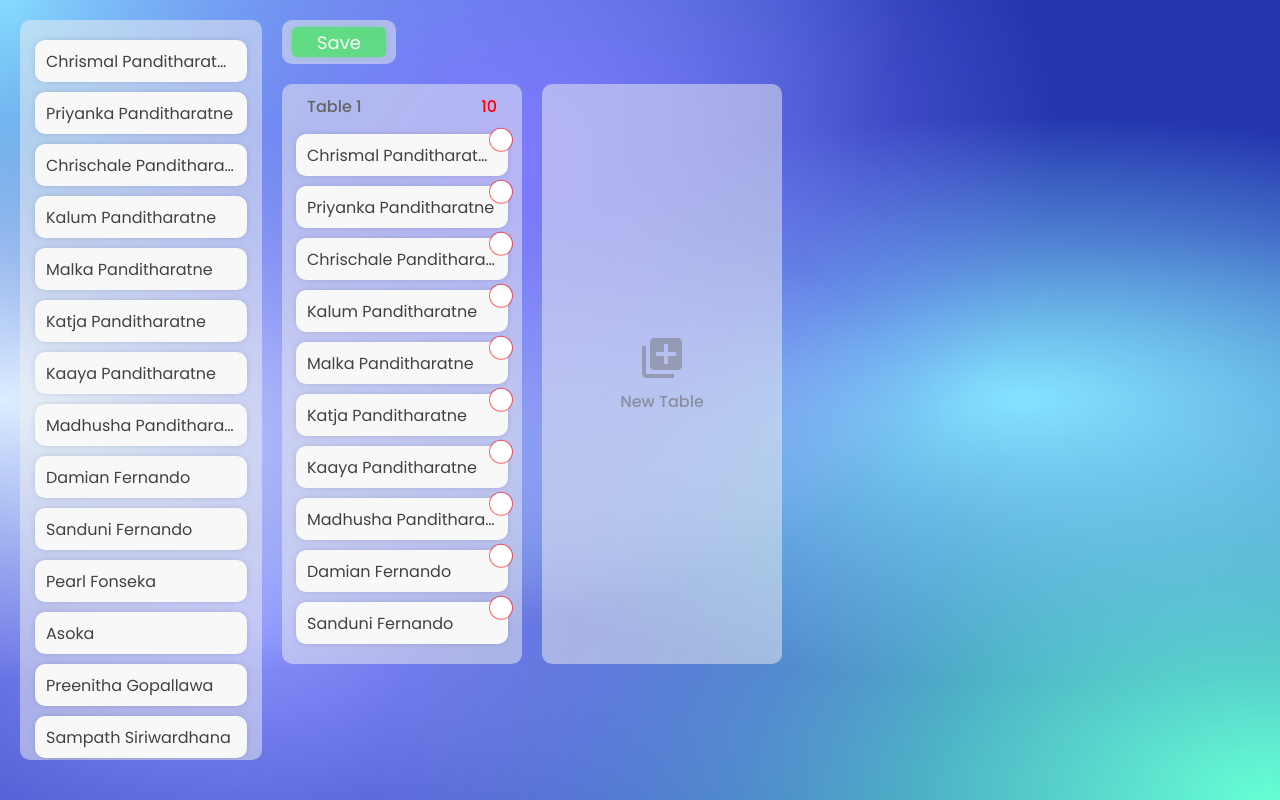
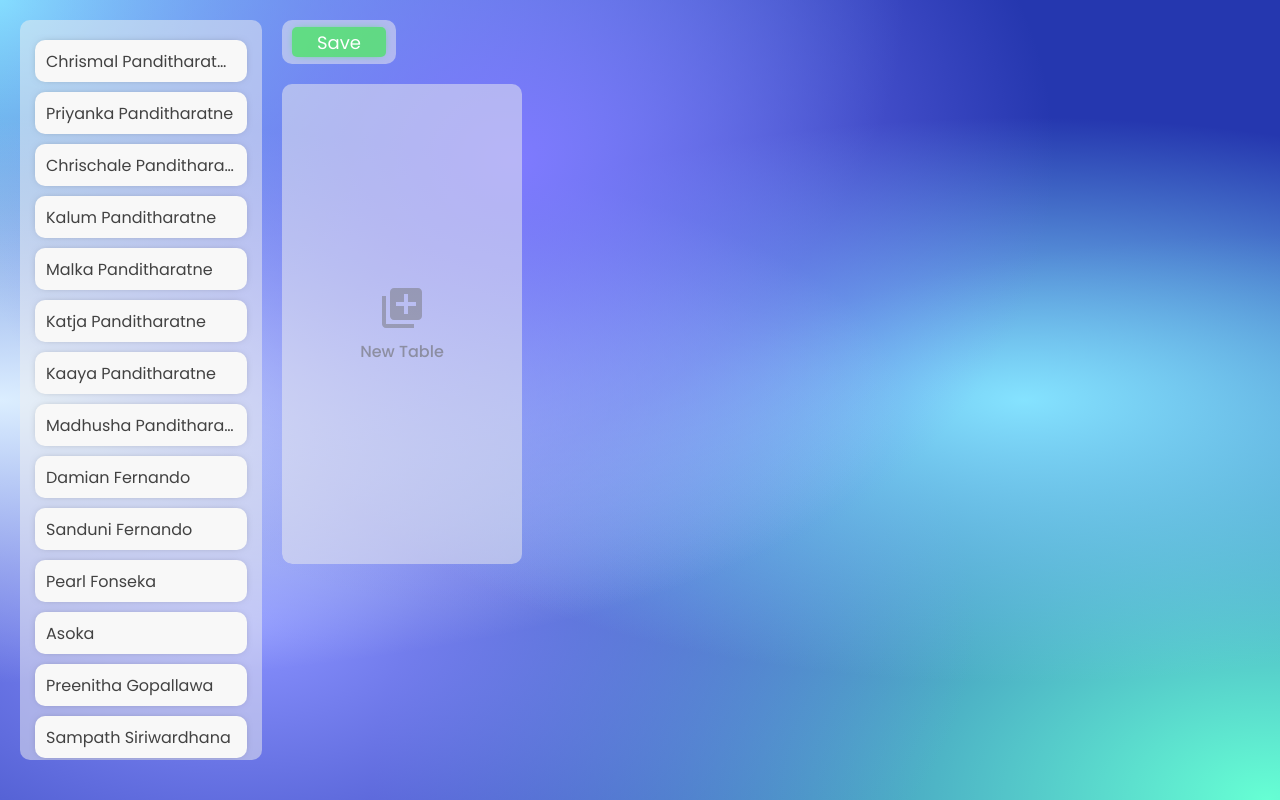
Before and after one commit to stefan-the-great/react-seating-planner, a React (Create React App) app: page / in a window 1280 px wide. Built offline with nearby package versions, Linux system fonts and the light colour scheme.

Commit message:
Table Detail Change Ability Implimentation Start

```diff
--- a/src/components/DragDrop.jsx
+++ b/src/components/DragDrop.jsx
@@ -12,48 +12,7 @@ let allNames = peopleData;
 function DragDrop() {
 
     const [nameList, setNameList] = useState(allNames);
-    const [allTables, setAllTables] = useState([[
-    {
-        "id": 0,
-        "name": "Chrismal Panditharatne"
-    },
-    {
-        "id": 1,
-        "name": "Priyanka Panditharatne"
-    },
-    {
-        "id": 2,
-        "name": "Chrischale Panditharatne"
-    },
-    {
-        "id": 3,
-        "name": "Kalum Panditharatne"
-    },
-    {
-        "id": 4,
-        "name": "Malka Panditharatne"
-    },
-    {
-        "id": 5,
-        "name": "Katja Panditharatne"
-    },
-    {
-        "id": 6,
-        "name": "Kaaya Panditharatne"
-    },
-    {
-        "id": 7,
-        "name": "Madhusha Panditharatne"
-    },
-    {
-        "id": 8,
-        "name": "Damian Fernando"
-    },
-    {
-        "id": 9,
-        "name": "Sanduni Fernando"
-    }
-]]);
+    const [allTables, setAllTables] = useState([]);
 
 
   return (
--- a/src/components/Table.jsx
+++ b/src/components/Table.jsx
@@ -3,9 +3,11 @@ import { useDrop } from "react-dnd";
 // import Name from './Name';
 import "../styles/table.css"
 import SelectedName from './SelectedName';
+import TableSettings from './TableSettings';
 
 function Table({tableKey, nameList, setNameList, tableData, allTables, setAllTables}) {
 
+    const [tableName, setTableName] = useState(tableKey);
     const [tableSize, setTableSize] = useState(10);
     const tableLength = tableData.length
 
@@ -50,12 +52,19 @@ function Table({tableKey, nameList, setNameList, tableData, allTables, setAllTab
         ref={tableLength < tableSize ? drop : null}
         style={{boxShadow: isOver ? "inset 0px 0px 5px 1px rgba(255, 255, 255, 1)" : "0px 0px 0px rgba(0, 0, 0, 0)"}}>
         <div className="innerWrapper">
-            <div className="tableDetails">
+            {/* <div className="tableDetails">
                 <div className="tableName">Table {tableKey + 1}</div>
                 <div className="peopleNum" style={{color: tableLength >= tableSize ? "red" :"limegreen"}}>
                     {tableLength}
                 </div>
-            </div>
+            </div> */}
+            <TableSettings tableName={tableName}
+                setTableName={setTableName}
+                tableSize={tableSize}
+                setTableSize={setTableSize}
+                tableLength={tableLength}
+                allTables={allTables}
+                setAllTables={setAllTables} />
 
             <div className="peopleName">
                 {tableData.map((name, index) => {
--- /dev/null
+++ b/src/components/TableSettings.jsx
@@ -0,0 +1,71 @@
+import React from 'react';
+import "../styles/tableSettings.css"
+import "../styles/table.css"
+
+function TableSettings({tableName, setTableName, tableSize, setTableSize, tableLength, allTables, setAllTables}) {
+    // const [modalState, setModalState] = useState(false)
+
+    const updateTableOrder =(e, tableName) => {
+        setTableName(parseInt(e.target.value));
+
+        let prvTableIndex = tableName;
+        // let newTableIndex = parseInt(e.target.value);
+        const tableContent = allTables.filter((table, index) => index === prvTableIndex);
+
+        // console.log(prvTableIndex);
+        // console.log(newTableIndex);
+        // console.log(tableContent);
+
+        // console.log();
+
+        // const updateAllTables = (allTables, prvTableIndex) => {
+        //     let currTableRemoved = allTables.filter((table, index) => index !== prvTableIndex);
+        //     let currTableAdded =  allTables.splice(newTableIndex, 0, tableContent);
+        // }
+
+        console.log(tableContent[0]);
+        // console.log(allTables);
+        // console.log(allTables.splice(newTableIndex, 0, tableContent[0]));
+        // setAllTables(allTables.filter((table, index) => index !== prvTableIndex));
+        // setAllTables(allTables.splice(newTableIndex, 0, tableContent));
+    }
+  return (
+    <>
+    <div className="tableDetails">
+        <div className="tableName">Table {" "}
+            <input type="number"
+            id="tableNameInp"
+            value={tableName}
+            onChange={(e) => {updateTableOrder(e, tableName)}}
+            min={1} />
+        </div>
+        <input type="number"
+            className="peopleNum"
+            value={tableSize}
+            onChange={(e) => {
+                setTableSize(e.target.value)
+            }}
+            style={{color: tableLength >= tableSize ? "red" :"limegreen"}}
+            min={1} />
+    </div>
+        {/* <div className="tableSettingModal">
+            <div className="tableName">Table {tableKey + 1}</div>
+        <div className="peopleNum" style={{color: tableLength >= tableSize ? "red" :"limegreen"}}>
+            {tableLength}
+        </div> */}
+            {/* <div className="tableNameWrapper">
+                <label htmlFor="tableName">Table </label>
+                <input type="number" name="tableName" id="tableName" placeholder={tableKey + 1} />
+            </div>
+
+            <div className="tableSizeWrapper">
+                <label htmlFor="tableName">Table Size</label>
+                <input type="number" name="tableSize" id="tableSize" />
+            </div> */}
+        {/* </div> */}
+
+    </>
+  )
+}
+
+export default TableSettings
--- a/src/styles/table.css
+++ b/src/styles/table.css
@@ -7,6 +7,7 @@
     display: flex;
     flex-direction: column;
     background-color: rgba(240, 240, 240, 0.5);
+    position: relative;
     -webkit-user-select: none;
     /* Safari */
     -ms-user-select: none;
@@ -34,6 +35,22 @@
     margin-bottom: 5px;
 }
 
+
+/* Chrome, Safari, Edge, Opera */
+
+.tableDetails input::-webkit-outer-spin-button,
+.tableDetails input::-webkit-inner-spin-button {
+    -webkit-appearance: none;
+    margin: 0;
+}
+
+
+/* Firefox */
+
+.tableDetails input[type=number] {
+    -moz-appearance: textfield;
+}
+
 .tableName {
     color: rgb(100, 100, 100);
 }
--- /dev/null
+++ b/src/styles/tableSettings.css
@@ -0,0 +1,37 @@
+input {
+    width: 30px;
+    background: transparent;
+    outline: none;
+    border: none;
+    font: inherit;
+}
+
+.modalWrapper {
+    height: 100%;
+    width: 100%;
+    position: relative;
+}
+
+.tableSettingModal {
+    font: inherit;
+    color: #424242;
+    position: absolute;
+    width: 100%;
+    height: 40px;
+    top: 0;
+    left: 0;
+    /* transform: translate(5%, 5%); */
+    display: flex;
+    align-items: center;
+    justify-content: space-between;
+    /* flex-direction: column; */
+    border-radius: 10px;
+    background-color: rgba(240, 240, 240, 0.5);
+    backdrop-filter: blur(5px);
+    /* padding: 10px; */
+    z-index: 1;
+}
+
+.tableSettingModal input {
+    width: 30px;
+}
```
